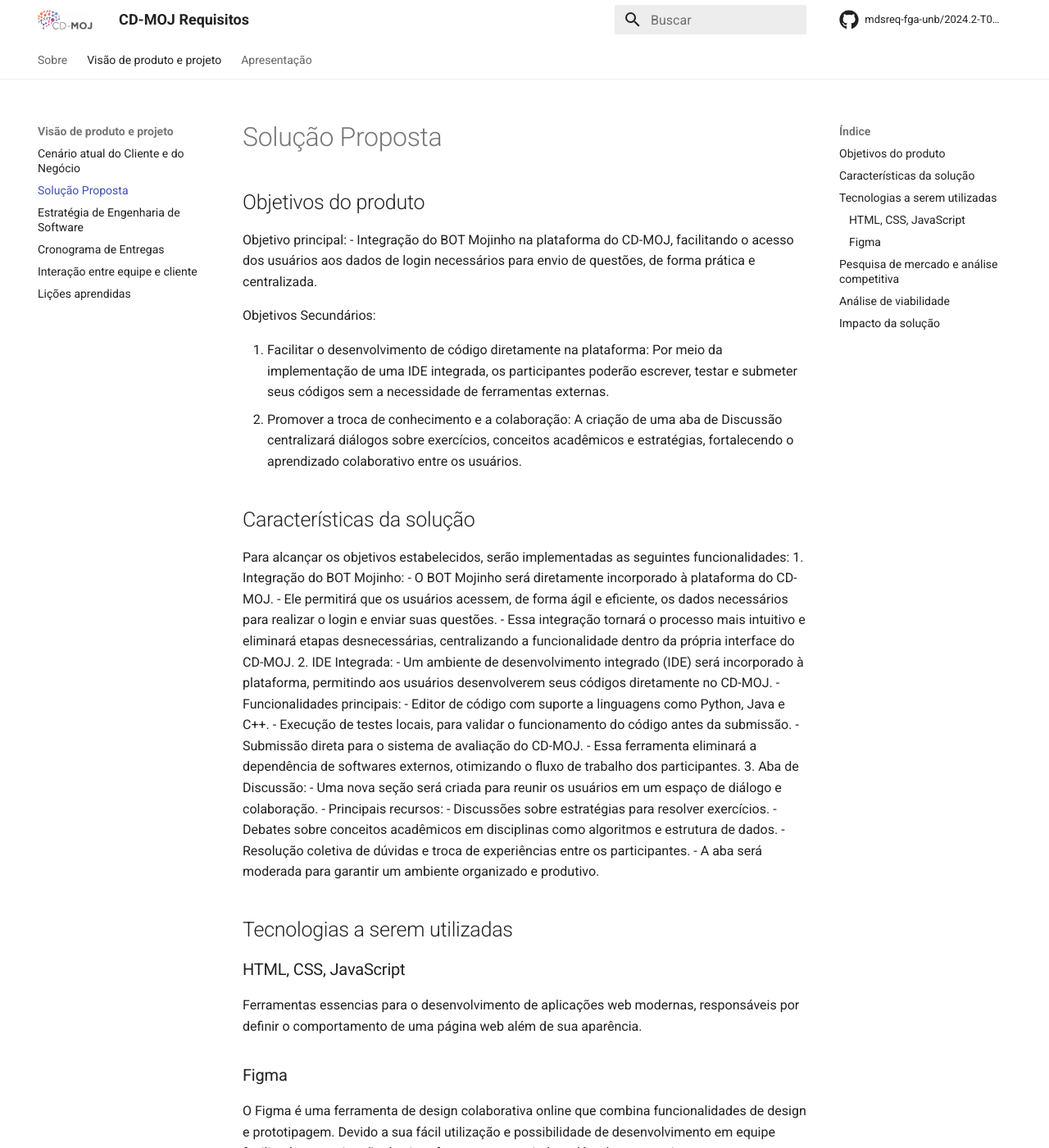
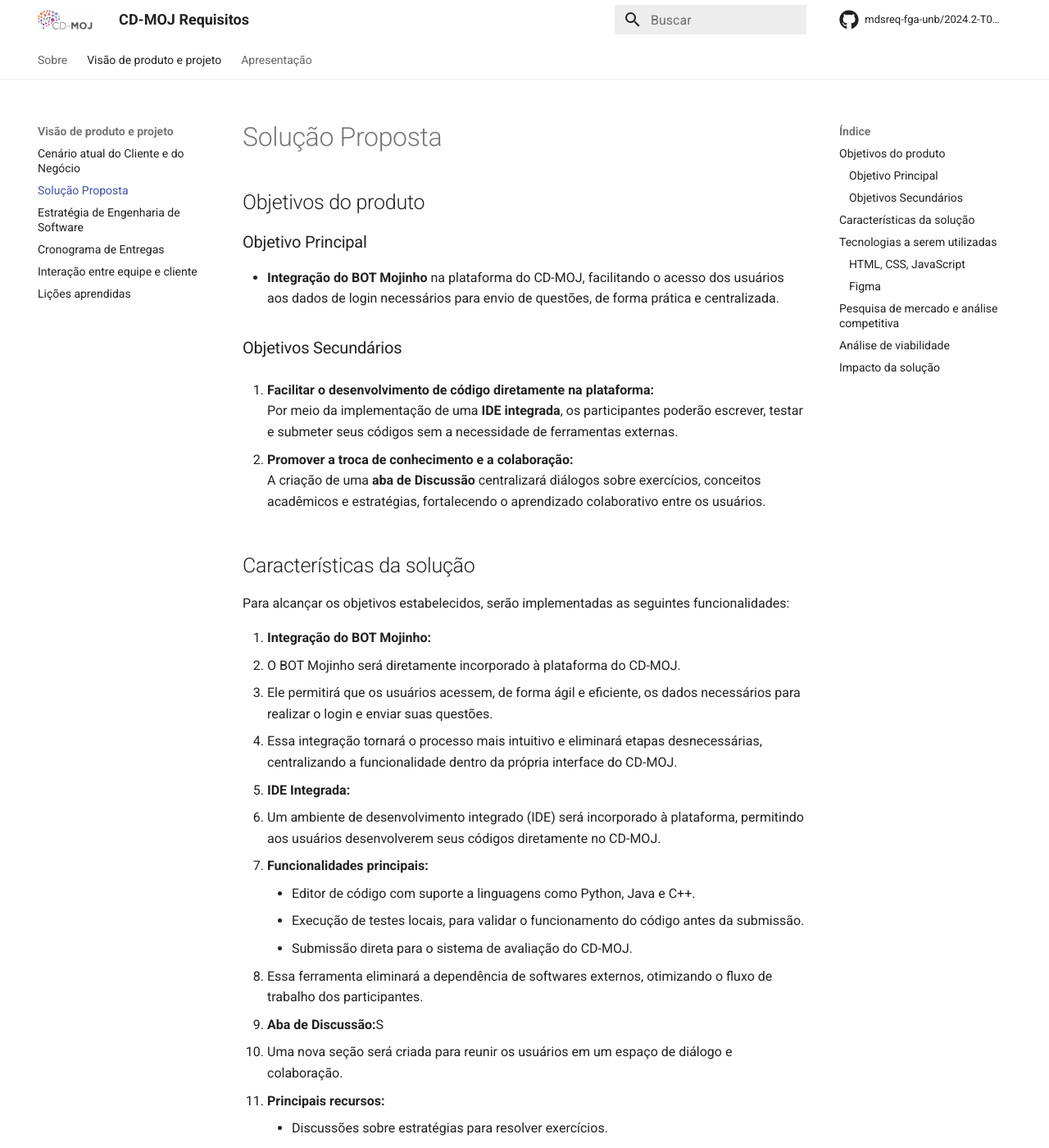
Before and after one commit to mdsreq-fga-unb/2024.2-T01-CD-MOJ, an MkDocs documentation site: the page built from docs/visao/Solucao.md, in a window 1280 px wide and 1400 px high. Shown: the whole window at 82% size. Built offline with MkDocs 1.6.1 and Material for MkDocs 9.7.7, drawn with Linux system fonts in a browser that asks for light colours; comment, search, counter and statistics services are not loaded; some of the changed text lies outside the part shown.

Commit message:
docs(#4): Corrigindo solução.md

```diff
--- a/docs/visao/Solucao.md
+++ b/docs/visao/Solucao.md
@@ -1,37 +1,42 @@
 # Solução Proposta
 
 ## Objetivos do produto
+### Objetivo Principal
+- **Integração do BOT Mojinho** na plataforma do CD-MOJ, facilitando o acesso dos usuários aos dados de login necessários para envio de questões, de forma prática e centralizada.
 
-Objetivo principal:
-- Integração do BOT Mojinho na plataforma do CD-MOJ, facilitando o acesso dos usuários aos dados de login necessários para envio de questões, de forma prática e centralizada.
+### Objetivos Secundários
 
-Objetivos Secundários:
+1. **Facilitar o desenvolvimento de código diretamente na plataforma:**
+   Por meio da implementação de uma **IDE integrada**, os participantes poderão escrever, testar e submeter seus códigos sem a necessidade de ferramentas externas.
 
-1. Facilitar o desenvolvimento de código diretamente na plataforma: Por meio da implementação de uma IDE integrada, os participantes poderão escrever, testar e submeter seus códigos sem a necessidade de ferramentas externas.
-2. Promover a troca de conhecimento e a colaboração: A criação de uma aba de Discussão centralizará diálogos sobre exercícios, conceitos acadêmicos e estratégias, fortalecendo o aprendizado colaborativo entre os usuários.
+2. **Promover a troca de conhecimento e a colaboração:**
+   A criação de uma **aba de Discussão** centralizará diálogos sobre exercícios, conceitos acadêmicos e estratégias, fortalecendo o aprendizado colaborativo entre os usuários.
 
 
 ## Características da solução
+Para alcançar os objetivos estabelecidos, serão implementadas as seguintes funcionalidades:
 
-Para alcançar os objetivos estabelecidos, serão implementadas as seguintes funcionalidades:
-1. Integração do BOT Mojinho:
-- O BOT Mojinho será diretamente incorporado à plataforma do CD-MOJ.
-- Ele permitirá que os usuários acessem, de forma ágil e eficiente, os dados necessários para realizar o login e enviar suas questões.
-- Essa integração tornará o processo mais intuitivo e eliminará etapas desnecessárias, centralizando a funcionalidade dentro da própria interface do CD-MOJ.
-2. IDE Integrada:
-- Um ambiente de desenvolvimento integrado (IDE) será incorporado à plataforma, permitindo aos usuários desenvolverem seus códigos diretamente no CD-MOJ.
-- Funcionalidades principais:
-    - Editor de código com suporte a linguagens como Python, Java e C++.
-    - Execução de testes locais, para validar o funcionamento do código antes da submissão.
-    - Submissão direta para o sistema de avaliação do CD-MOJ.
-- Essa ferramenta eliminará a dependência de softwares externos, otimizando o fluxo de trabalho dos participantes.
-3. Aba de Discussão:
-- Uma nova seção será criada para reunir os usuários em um espaço de diálogo e colaboração.
-- Principais recursos:
-    - Discussões sobre estratégias para resolver exercícios.
-    - Debates sobre conceitos acadêmicos em disciplinas como algoritmos e estrutura de dados.
-    - Resolução coletiva de dúvidas e troca de experiências entre os participantes.
-- A aba será moderada para garantir um ambiente organizado e produtivo.
+1. **Integração do BOT Mojinho:**
+   - O BOT Mojinho será diretamente incorporado à plataforma do CD-MOJ.
+   - Ele permitirá que os usuários acessem, de forma ágil e eficiente, os dados necessários para realizar o login e enviar suas questões.
+   - Essa integração tornará o processo mais intuitivo e eliminará etapas desnecessárias, centralizando a funcionalidade dentro da própria interface do CD-MOJ.
+
+2. **IDE Integrada:**
+   - Um ambiente de desenvolvimento integrado (IDE) será incorporado à plataforma, permitindo aos usuários desenvolverem seus códigos diretamente no CD-MOJ.
+   - **Funcionalidades principais:**
+     - Editor de código com suporte a linguagens como Python, Java e C++.
+     - Execução de testes locais, para validar o funcionamento do código antes da submissão.
+     - Submissão direta para o sistema de avaliação do CD-MOJ.
+   - Essa ferramenta eliminará a dependência de softwares externos, otimizando o fluxo de trabalho dos participantes.
+
+3. **Aba de Discussão:**S
+   - Uma nova seção será criada para reunir os usuários em um espaço de diálogo e colaboração.
+   - **Principais recursos:**
+     - Discussões sobre estratégias para resolver exercícios.
+     - Debates sobre conceitos acadêmicos em disciplinas como algoritmos e estrutura de dados.
+     - Resolução coletiva de dúvidas e troca de experiências entre os participantes.
+   - A aba será moderada para garantir um ambiente organizado e produtivo.
+
 
 ## Tecnologias a serem utilizadas
 
```
